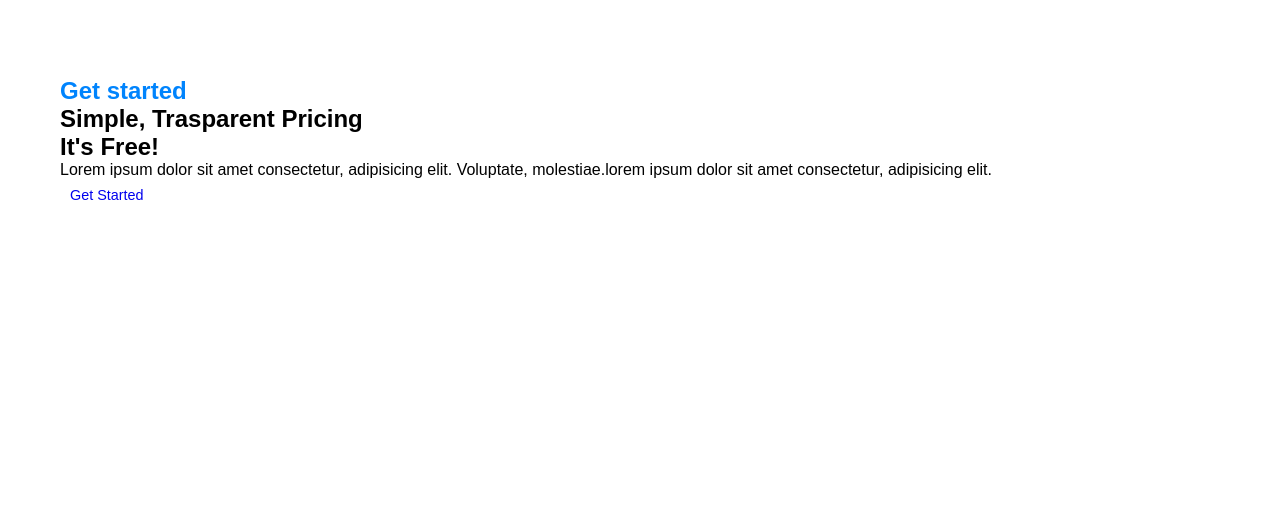
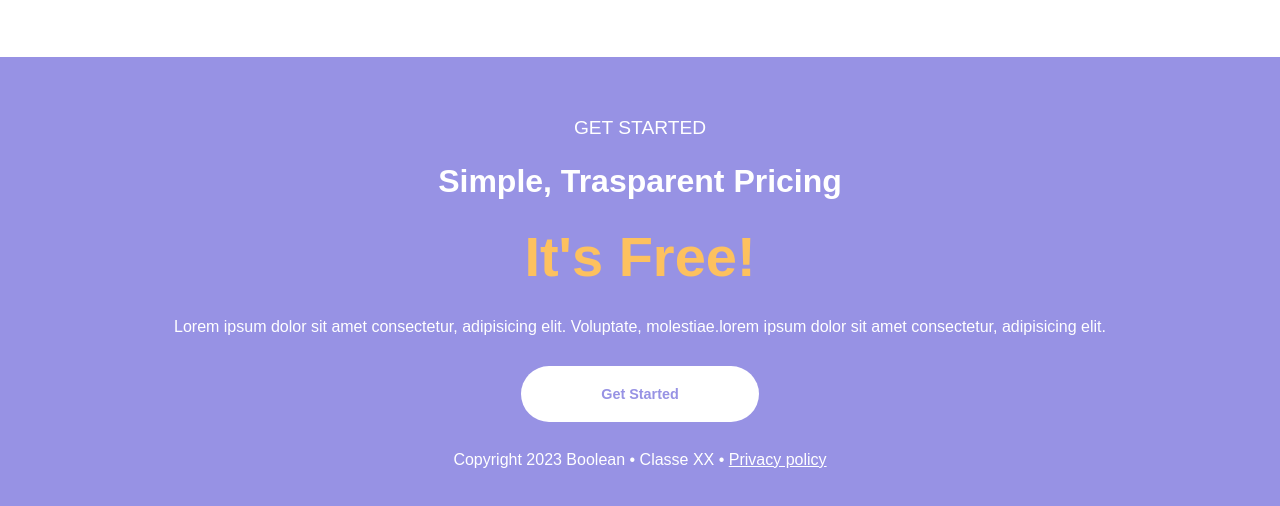
Before and after one commit to JordanRomagnoli/htmlcss-responsive-layout, a plain HTML site: page index.html in a window 1280 px wide. Shown: the part 4589-5095 px from the top of the page. Before the commit the page ends 4820 px from the top, so only its background shows below. Drawn offline with Linux system fonts and the light colour scheme.

Commit message:
- EDIT "Started" section

```diff
--- a/css/style.css
+++ b/css/style.css
@@ -475,7 +475,55 @@ main > .about_us div .col-30 > .button{
     }
 }
 
+main > .started{
+    background-color: var(--main_color);
+    text-align: center;
+    padding: calc(var(--main_padding) *2);
+}
 
+main > .started h4, main > .started h2, main > .started h1, main > .started p, main > .started .button{
+    margin-bottom: var(--main_margin_bottom);
+}
+
+main > .started h4{
+    color: white;
+    text-transform: uppercase;
+    font-weight: lighter;
+    font-size: 1.2rem;
+}
+
+main > .started h2{
+    color: white;
+    font-size: 2rem;
+}
+
+main > .started h1{
+    font-size: 3.5rem;
+    color: #fdc15f;
+}
+
+main > .started p{
+    color: white;
+    line-height: 1.8rem;
+}
+
+main > .started .button{
+    font-weight: bold;
+    color: var(--main_color);
+    background-color: white;
+    padding: 20px 80px;
+    border-radius: 30px;
+}
+
+main > .started .privacy a{
+    color: white;
+    text-decoration: underline;
+}
+
+
+.footer{
+    background-color: ;
+}
 @media screen and (min-width: 992px){
 
     .container{
--- a/index.html
+++ b/index.html
@@ -264,7 +264,7 @@
 
 
             <section class="started">
-                <div class="container">
+                <div class="container small">
 
                     <h4>Get started</h4>
                     <h2>Simple, Trasparent Pricing</h2>
@@ -273,6 +273,10 @@
                         Lorem ipsum dolor sit amet consectetur, adipisicing elit. Voluptate, molestiae.lorem ipsum dolor sit amet consectetur, adipisicing elit.
                     </p>
                     <a href="#nogo" class="button">Get Started</a>
+
+                    <p class="privacy">
+                        Copyright 2023 Boolean &#x2022; Classe XX &#x2022; <a href="#nogo">Privacy policy</a>
+                    </p>
 
                 </div>
             </section>
```
